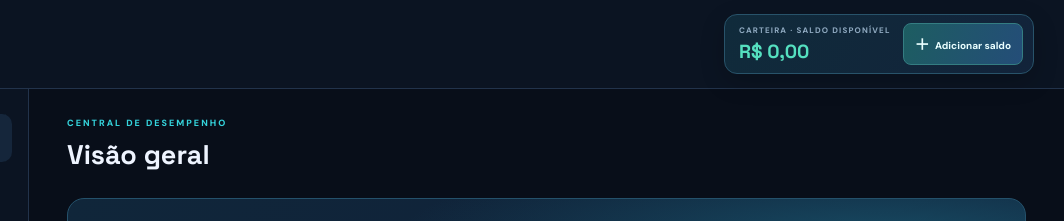
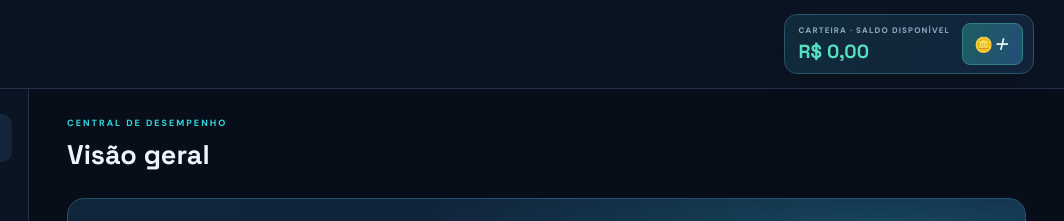
Before and after one commit to Guto157/gg-analises-esportivas, a plain HTML site: page index.html in a window 1280 px wide. Shown: the top 221 px of the page, 216-1280 px from the left. Drawn offline with Linux system fonts and the light colour scheme.

Commit message:
Simplifica botão de adicionar saldo

```diff
--- a/index.html
+++ b/index.html
@@ -12,7 +12,7 @@
   <div class="app-shell">
     <header class="global-header">
       <a class="brand" href="#" aria-label="GG Alavancagem início"><span class="brand-mark">GG</span><span><strong>GG Alavancagem</strong><small>ALAVANCAGEM</small></span></a>
-      <div class="wallet-widget"><div class="wallet-amount"><span>CARTEIRA · SALDO DISPONÍVEL</span><strong id="wallet-balance">R$ 0,00</strong></div><button class="wallet-add" id="wallet-add" type="button" aria-label="Adicionar saldo à carteira"><span aria-hidden="true">＋</span> Adicionar saldo</button></div>
+      <div class="wallet-widget"><div class="wallet-amount"><span>CARTEIRA · SALDO DISPONÍVEL</span><strong id="wallet-balance">R$ 0,00</strong></div><button class="wallet-add wallet-add-icon" id="wallet-add" type="button" aria-label="Adicionar saldo à carteira" title="Adicionar saldo"><span aria-hidden="true">🪙<i>＋</i></span></button></div>
     </header>
     <div class="workspace">
     <aside class="sidebar">
```
